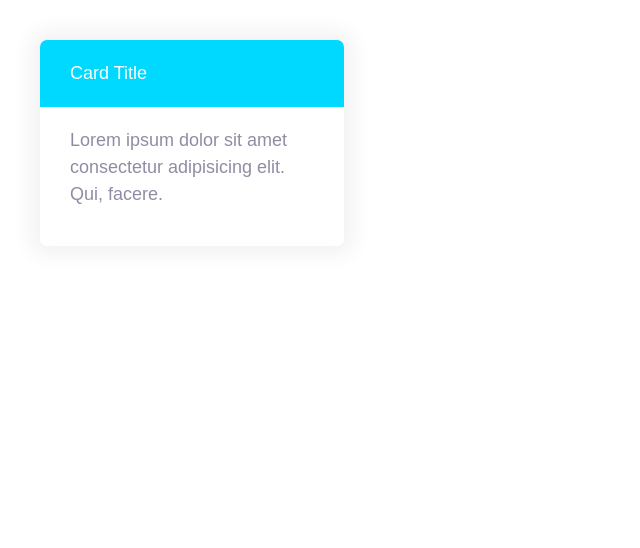
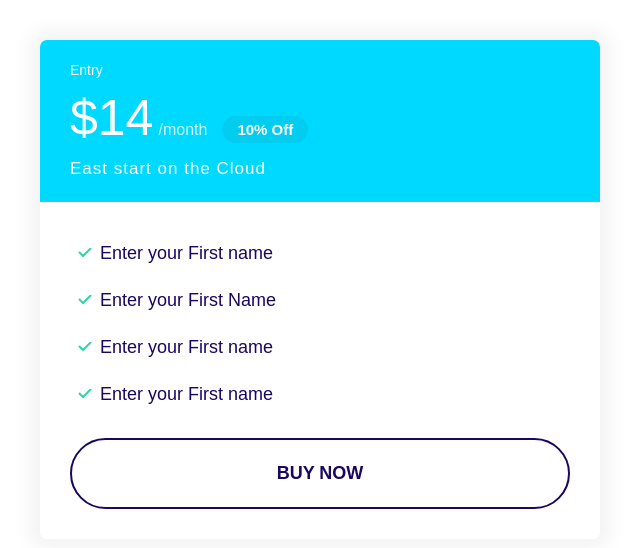
Before and after one commit to Waseem6171/Raza, a plain HTML site: page index.html in a window 1280 px wide. Shown: the whole page, without its empty margins (0-640 px from the left). Drawn offline with Linux system fonts and the light colour scheme.

Commit message:
design a plan component

```diff
--- a/css/style.css
+++ b/css/style.css
@@ -103,6 +103,7 @@ a {
 
 .badge--small {
     font-size: 1.6rem;
+    padding: 0.5rem 1.5rem;
 }
 @media screen and (min-width: 1024px) {
     .badge {
@@ -268,3 +269,45 @@ a {
     background: var(--color-secondary);
     color: white;
 }
+.card--secondary .badge--secondary {
+    background: #02cdf1;
+}
+/* Plans  */
+.plan__name {
+    color: white;
+    margin: 0;
+    font-weight: 500;
+    font-size: 2.4rem;
+}
+.plan__price {
+    font-size: 6rem;
+}
+.plan__billing-cycle {
+    font-weight: 300;
+    font-size: 2.4rem;
+    opacity: 0.8;
+    margin-right: 1rem;
+}
+.plan__description {
+    font-size: 2rem;
+    font-weight: 300;
+    letter-spacing: 1px;
+    display: block;
+}
+.plan .list__item {
+    margin-bottom: 2rem;
+}
+@media screen and (min-width: 1024px) {
+    .plan__name {
+        font-size: 1.4rem;
+    }
+    .plan__price {
+        font-size: 5rem;
+    }
+    .plan__billing-cycle {
+        font-size: 1.6rem;
+    }
+    .plan__description {
+        font-size: 1.7rem;
+    }
+}
--- a/index.html
+++ b/index.html
@@ -14,14 +14,25 @@
     <link rel="stylesheet" href="css/normalize.css" />
   </head>
   <body>
-    <div style="width: 30%; padding: 4rem">
-      <div class="card card--secondary">
-        <header class="card__header">Card Title</header>
-        <div class="card__body">
-          <p>
-            Lorem ipsum dolor sit amet consectetur adipisicing elit. Qui,
-            facere.
-          </p>
+    <div style="width: 50%; padding: 4rem">
+      <div class="plan">
+        <div class="card card--secondary">
+          <header class="card__header">
+            <h3 class="plan__name">Entry</h3>
+            <span class="plan__price">$14</span>
+            <span class="plan__billing-cycle">/month</span>
+            <span class="badge badge--secondary badge--small">10% Off</span>
+            <span class="plan__description">East start on the Cloud</span>
+          </header>
+          <div class="card__body">
+            <ul class="list list--tick">
+              <li class="list__item">Enter your First name</li>
+              <li class="list__item">Enter your First Name</li>
+              <li class="list__item">Enter your First name</li>
+              <li class="list__item">Enter your First name</li>
+            </ul>
+            <div class="btn btn--outline btn--block">Buy Now</div>
+          </div>
         </div>
       </div>
     </div>
```
Also changed, not shown: components/plancomponent.html (added, +22 -0 lines).
